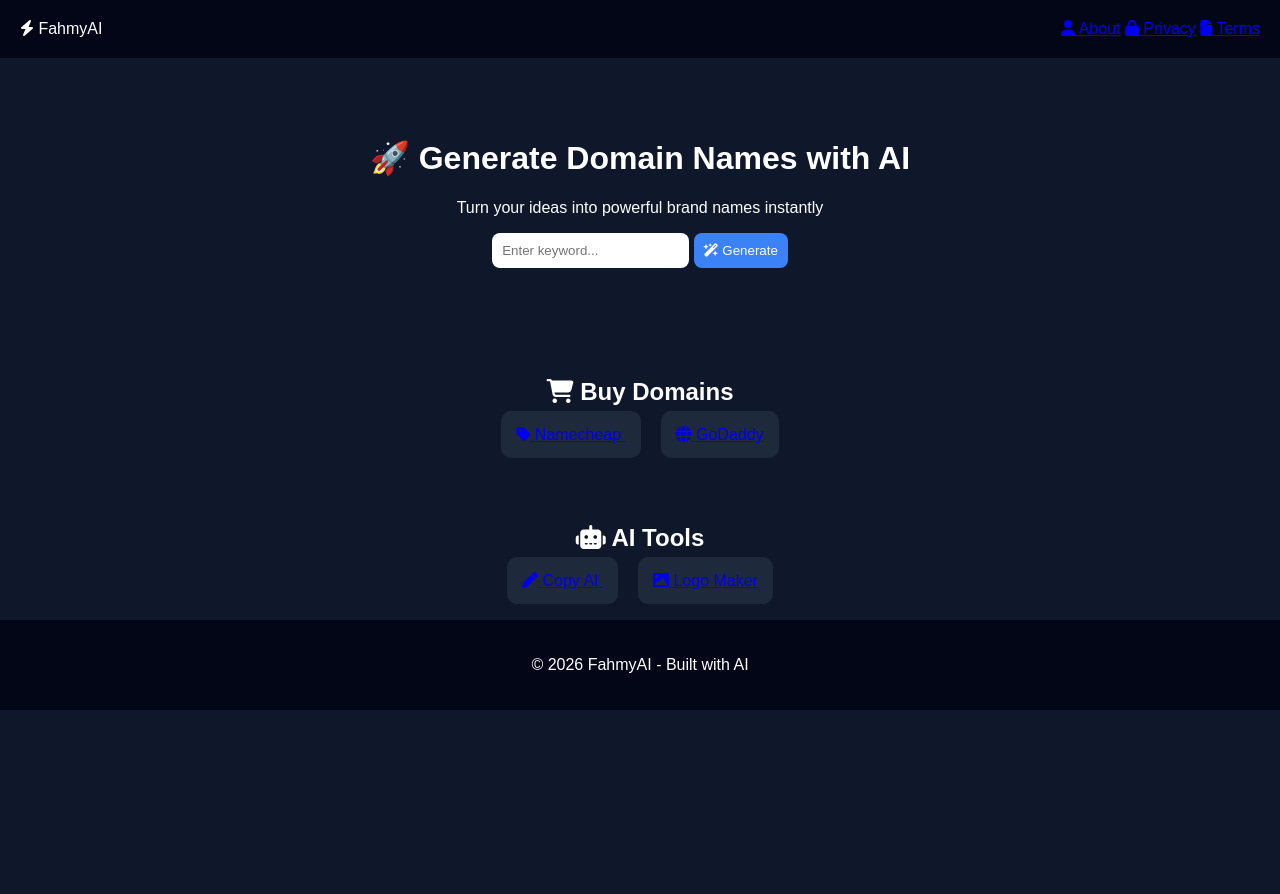
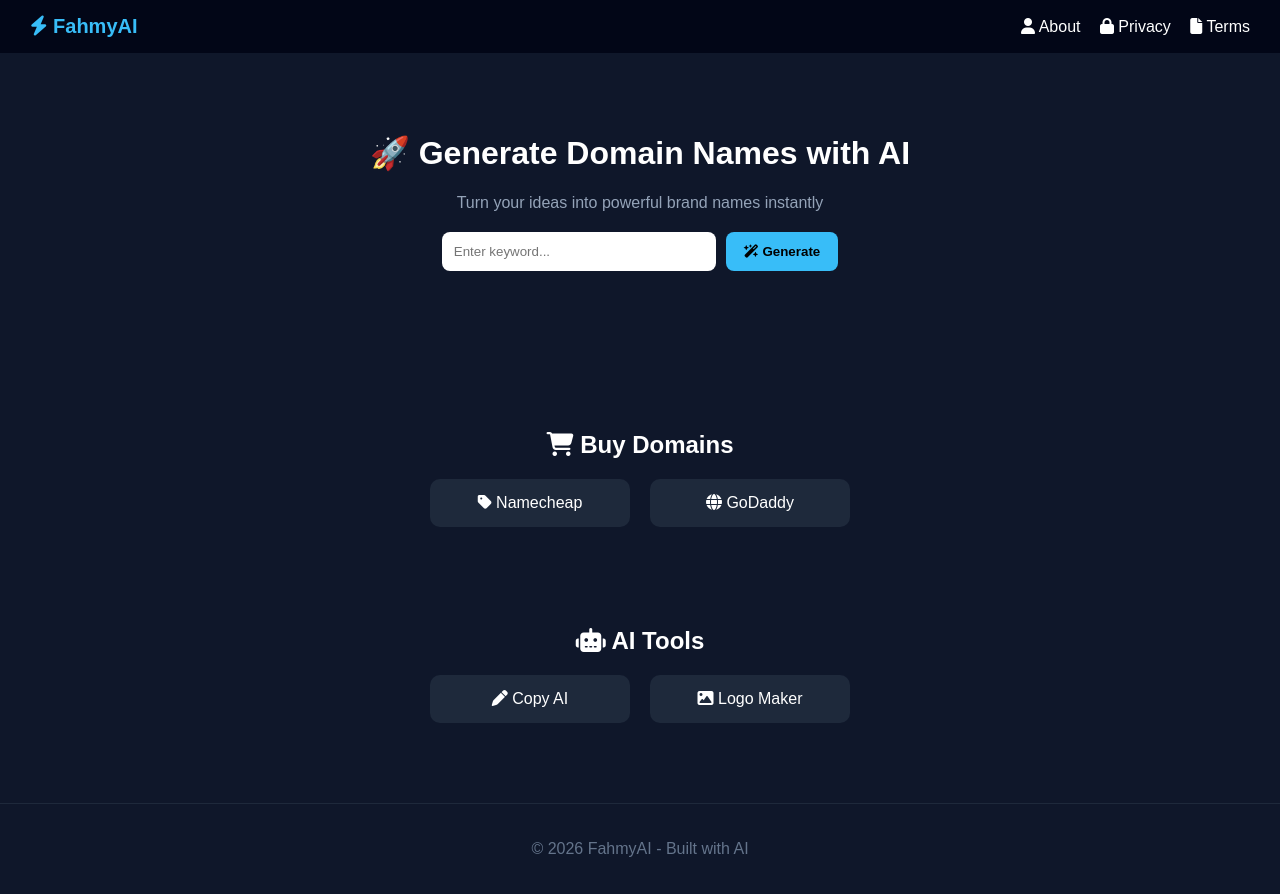
Before and after one commit to ramadanfahmy/fahmyai, a plain HTML site: page index.html in a window 1280 px wide. Before the commit the page ends 800 px from the top, so only its background shows below. Drawn offline with Linux system fonts and the light colour scheme.

Commit message:
Refactor CSS styles for layout and design

```diff
--- a/style.css
+++ b/style.css
@@ -3,17 +3,122 @@ margin:0;
 font-family:Arial;
 background:#0f172a;
 color:white;
-text-align:center;
 }
+
+/* NAV */
 .nav{
 display:flex;
 justify-content:space-between;
+align-items:center;
+padding:15px 30px;
+background:#020617;
+position:sticky;
+top:0;
+}
+
+.logo{
+font-size:20px;
+font-weight:bold;
+color:#38bdf8;
+}
+
+.links a{
+color:white;
+margin-left:15px;
+text-decoration:none;
+}
+
+.links a:hover{
+color:#38bdf8;
+}
+
+/* HERO */
+.hero{
+text-align:center;
+padding:60px 20px;
+}
+
+.hero h1{
+font-size:32px;
+}
+
+.hero p{
+color:#94a3b8;
+}
+
+/* SEARCH */
+.search-box{
+margin-top:20px;
+display:flex;
+justify-content:center;
+gap:10px;
+}
+
+input{
+padding:12px;
+width:250px;
+border:none;
+border-radius:8px;
+}
+
+button{
+padding:12px 18px;
+border:none;
+border-radius:8px;
+background:#38bdf8;
+color:black;
+cursor:pointer;
+font-weight:bold;
+}
+
+button:hover{
+background:#0ea5e9;
+}
+
+/* RESULTS */
+.results{
 padding:20px;
-background:#020617;
+text-align:center;
 }
-.hero{padding:60px;}
-input{padding:10px;border-radius:8px;border:none;}
-button{padding:10px;border:none;background:#3b82f6;color:white;border-radius:8px;}
-.card{background:#1e293b;margin:10px;padding:15px;border-radius:10px;}
-.section{padding:30px;}
-.footer{padding:20px;background:#020617;}
+
+/* SECTION */
+.section{
+padding:40px 20px;
+text-align:center;
+}
+
+.section h2{
+margin-bottom:20px;
+}
+
+/* CARDS */
+.cards{
+display:flex;
+justify-content:center;
+gap:20px;
+flex-wrap:wrap;
+}
+
+.card{
+background:#1e293b;
+padding:15px 25px;
+border-radius:10px;
+color:white;
+text-decoration:none;
+min-width:150px;
+transition:0.3s;
+}
+
+.card:hover{
+transform:scale(1.05);
+background:#334155;
+}
+
+/* FOOTER */
+.footer{
+text-align:center;
+padding:20px;
+color:#64748b;
+border-top:1px solid #1e293b;
+margin-top:40px;
+}
```
